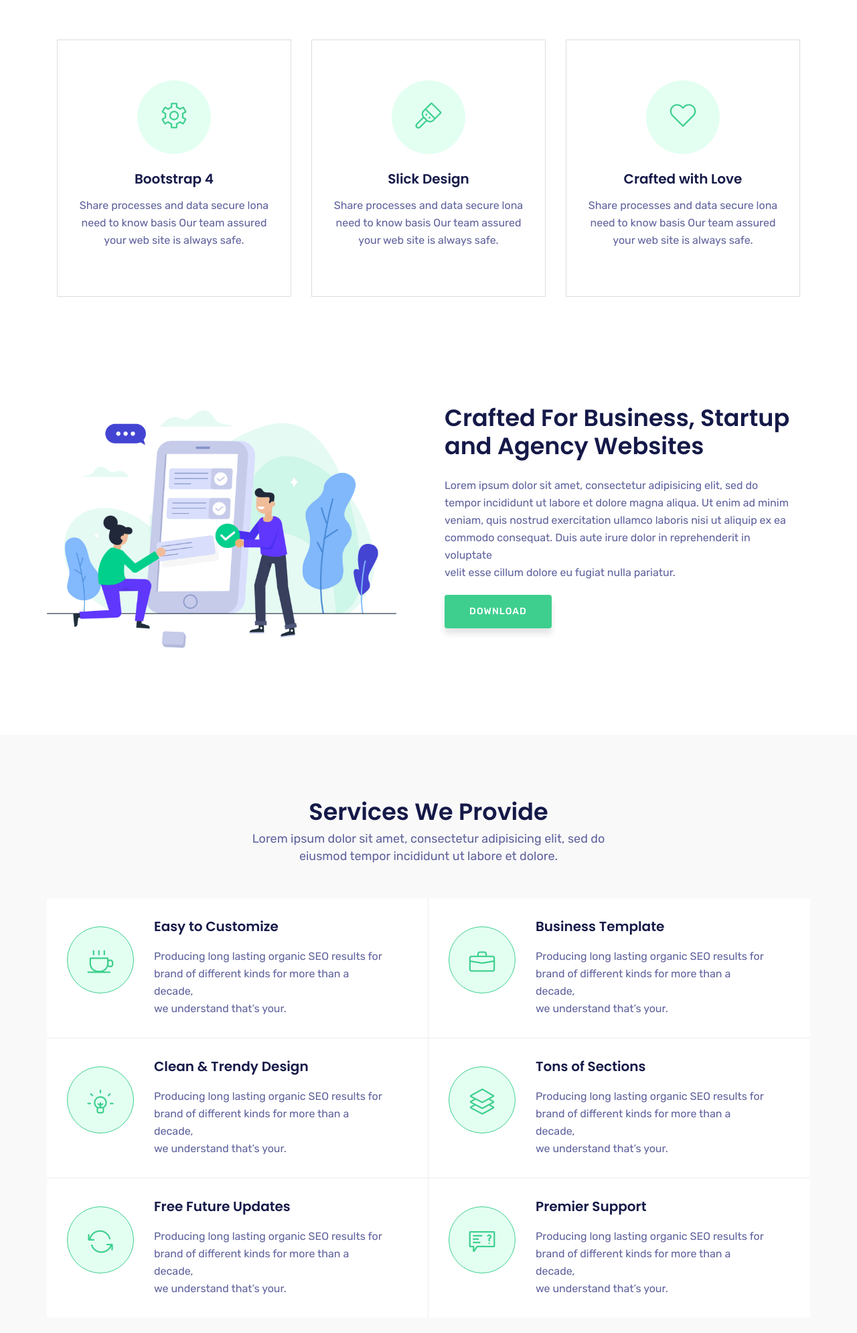
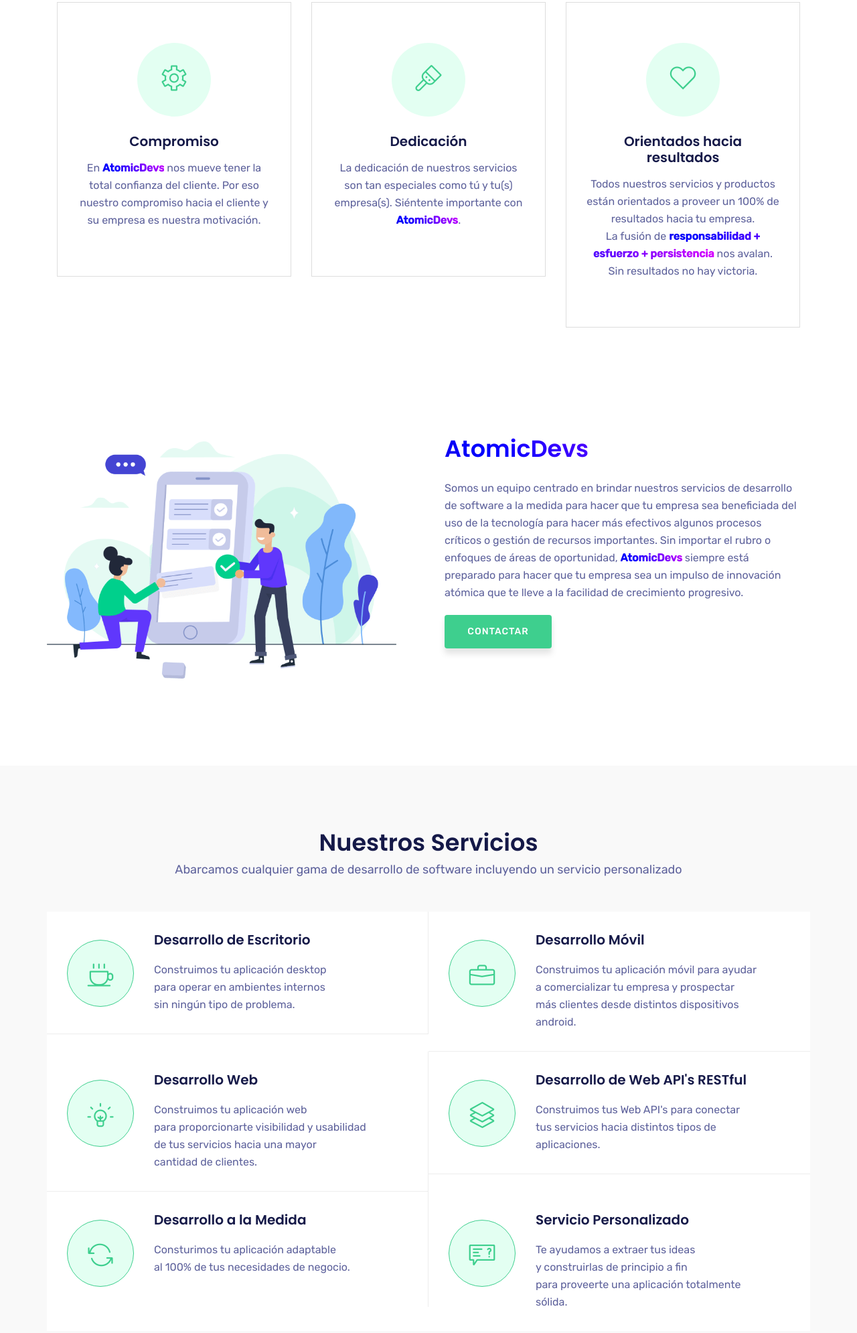
Before and after one commit to MrRasec19/atomic, a plain HTML site: page index.html in a window 1280 px wide. Shown: the part 763-2753 px from the top of the page at 67% size. Drawn offline with Linux system fonts and the light colour scheme; files whose address does not match are found by name.

Commit message:
Agregando descripciones del enfoque del negocio

```diff
--- a/index.html
+++ b/index.html
@@ -75,12 +75,12 @@
         <div class="row space-100">
           <div class="col-lg-6 col-md-12 col-xs-12">
             <div class="contents">
-              <h2 class="head-title">You are Using Free Lite Version</h2>
-              <p>Please, Purchase full version of Slick to get all pages, features and permission to use in commercial projects</p>
-              <div class="header-button">
+              <h2 class="head-title">Somos el inicio y el cambio de innovación tecnológica que necesitas.</h2>
+              <p>Lidera tu negocio hacia la grandeza.</p>
+              <!-- <div class="header-button">
                 <a href="https://rebrand.ly/slick-ud" rel="nofollow" target="_blank" class="btn btn-border-filled">Purchase Now</a>
                 <a href="https://rebrand.ly/slick-ud" rel="nofollow" target="_blank" class="btn btn-border page-scroll">Learn More</a>
-              </div>
+              </div> -->
             </div>
           </div>
           <div class="col-lg-6 col-md-12 col-xs-12 p-0">
@@ -105,8 +105,8 @@
               <div class="icon">
                 <i class="lni-cog"></i>
               </div>
-              <h4>Bootstrap 4</h4>
-              <p>Share processes and data secure lona need to know basis Our team assured your web site is always safe.</p>
+              <h4>Compromiso</h4>
+              <p>En <b class="gradient-text" style="font-weight: bolder;">AtomicDevs</b> nos mueve tener la total confianza del cliente. Por eso nuestro compromiso hacia el cliente y su empresa es nuestra motivación.</p>
             </div>
           </div>
           <!-- End Col -->
@@ -116,8 +116,8 @@
               <div class="icon">
                 <i class="lni-brush"></i>
               </div>
-              <h4>Slick Design</h4>
-              <p>Share processes and data secure lona need to know basis Our team assured your web site is always safe.</p>
+              <h4>Dedicación</h4>
+              <p>La dedicación de nuestros servicios son tan especiales como tú y tu(s) empresa(s). Siéntente importante con <b class="gradient-text" style="font-weight: bolder;">AtomicDevs</b>.</p>
             </div>
           </div>
           <!-- End Col -->
@@ -127,8 +127,8 @@
               <div class="icon">
                 <i class="lni-heart"></i>
               </div>
-              <h4>Crafted with Love</h4>
-              <p>Share processes and data secure lona need to know basis Our team assured your web site is always safe.</p>
+              <h4>Orientados hacia resultados</h4>
+              <p>Todos nuestros servicios y productos están orientados a proveer un 100% de resultados hacia tu empresa.<br>La fusión de <b class="gradient-text" style="font-weight: bolder;">responsabilidad + esfuerzo + persistencia</b> nos avalan. Sin resultados no hay victoria.</p>
             </div>
           </div>
           <!-- End Col -->
@@ -155,10 +155,13 @@
           <!-- Start Col -->
           <div class="col-lg-6 col-md-12 pl-4">
             <div class="business-item-info">
-              <h3>Crafted For Business, Startup and Agency Websites</h3>
-              <p>Lorem ipsum dolor sit amet, consectetur adipisicing elit, sed do <br> tempor incididunt ut labore et dolore magna aliqua. Ut enim ad minim <br> veniam, quis nostrud exercitation ullamco laboris nisi ut aliquip ex ea <br> commodo consequat. Duis aute irure dolor in reprehenderit in voluptate <br> velit esse cillum dolore eu fugiat nulla pariatur.</p>
+              <h3 class="gradient-text" style="font-weight: bolder;">AtomicDevs</h3>
+              <p>Somos un equipo centrado en brindar nuestros servicios de desarrollo de software a la medida para hacer que tu empresa sea beneficiada del uso de la tecnología para hacer más efectivos algunos procesos críticos o gestión de recursos importantes.
+                Sin importar el rubro o enfoques de áreas de oportunidad, <b class="gradient-text" style="font-weight: bolder;">AtomicDevs</b> siempre está preparado para hacer que tu empresa sea un impulso de innovación atómica que te lleve a la facilidad de crecimiento progresivo.
+              </p>
 
-              <a class="btn btn-common" href="#">download</a>
+              <!-- <a class="btn btn-common" href="#">download</a> -->
+              <a class="btn btn-common nav-link page-scroll" href="#contact">Contactar</a>
             </div>
           </div>
           <!-- End Col -->
@@ -178,9 +181,9 @@
           <div class="col-lg-12">
             <div class="features-text section-header text-center">
               <div>
-                <h2 class="section-title">Services We Provide</h2>
+                <h2 class="section-title">Nuestros Servicios</h2>
                 <div class="desc-text">
-                  <p>Lorem ipsum dolor sit amet, consectetur adipisicing elit, sed do <br> eiusmod tempor incididunt ut labore et dolore.</p>
+                  <p>Abarcamos cualquier gama de desarrollo de software incluyendo un servicio personalizado<br> </p>
                 </div>
               </div>
             </div>
@@ -198,8 +201,8 @@
                  <i class="lni-coffee-cup"></i>
                </div>
                <div class="feature-info float-left">
-                 <h4>Easy to Customize</h4>
-                 <p>Producing long lasting organic SEO results for <br> brand of different kinds for more than a decade,<br> we understand that’s your.</p>
+                 <h4>Desarrollo de Escritorio</h4>
+                    <p>Construimos tu aplicación desktop<br>para operar en ambientes internos<br>sin ningún tipo de problema.</p>
                </div>
             </div>
             <!-- End Fetatures -->
@@ -214,8 +217,8 @@
                  <i class="lni-briefcase"></i>
                </div>
                <div class="feature-info float-left">
-                 <h4>Business Template</h4>
-                 <p>Producing long lasting organic SEO results for <br> brand of different kinds for more than a decade,<br> we understand that’s your.</p>
+                 <h4>Desarrollo Móvil</h4>
+                 <p>Construimos tu aplicación móvil para ayudar<br>a comercializar tu empresa y prospectar<br>más clientes desde distintos dispositivos android.</p>
                </div>
             </div>
             <!-- End Fetatures -->
@@ -230,8 +233,8 @@
                  <i class="lni-invention"></i>
                </div>
                <div class="feature-info float-left">
-                 <h4>Clean & Trendy Design</h4>
-                 <p>Producing long lasting organic SEO results for <br> brand of different kinds for more than a decade,<br> we understand that’s your.</p>
+                 <h4>Desarrollo Web</h4>
+                 <p>Construimos tu aplicación web<br>para proporcionarte visibilidad y usabilidad<br>de tus servicios hacia una mayor<br>cantidad de clientes.</p>
                </div>
             </div>
             <!-- End Fetatures -->
@@ -246,8 +249,8 @@
                 <i class="lni-layers"></i>
                </div>
                <div class="feature-info float-left">
-                 <h4>Tons of Sections</h4>
-                 <p>Producing long lasting organic SEO results for <br> brand of different kinds for more than a decade,<br> we understand that’s your.</p>
+                 <h4>Desarrollo de Web API's RESTful</h4>
+                 <p>Construimos tus Web API's para conectar<br>tus servicios hacia distintos tipos de aplicaciones.</p>
                </div>
             </div>
             <!-- End Fetatures -->
@@ -262,8 +265,8 @@
                  <i class="lni-reload"></i>
                </div>
                <div class="feature-info float-left">
-                 <h4>Free Future Updates</h4>
-                 <p>Producing long lasting organic SEO results for <br> brand of different kinds for more than a decade,<br> we understand that’s your.</p>
+                 <h4>Desarrollo a la Medida</h4>
+                 <p>Consturimos tu aplicación adaptable<br>al 100% de tus necesidades de negocio.</p>
                </div>
             </div>
             <!-- End Fetatures -->
@@ -278,8 +281,8 @@
                  <i class="lni-support"></i>
                </div>
                <div class="feature-info float-left">
-                 <h4>Premier Support</h4>
-                 <p>Producing long lasting organic SEO results for <br> brand of different kinds for more than a decade,<br> we understand that’s your.</p>
+                 <h4>Servicio Personalizado</h4>
+                 <p>Te ayudamos a extraer tus ideas<br>y construirlas de principio a fin<br>para proveerte una aplicación totalmente sólida.</p>
                </div>
             </div>
             <!-- End Fetatures -->
@@ -302,10 +305,10 @@
           <div class="col-lg-12">
             <div class="showcase-text section-header text-center">
               <div>
-                <h2 class="section-title">Recent Works</h2>
+                <h2 class="section-title">Trabajos Recientes</h2>
                 <div class="desc-text">
-                  <p>Lorem ipsum dolor sit amet, consectetur adipisicing elit, sed do</p>
-                  <p>eiusmod tempor incididunt ut labore et dolore.</p>
+                  <p>Estos son algunos de los proyectos realizados.</p>
+                  <p>Para nuestros estimados y apreciables clientes.</p>
                 </div>
               </div>
             </div>
@@ -919,10 +922,10 @@
           <div class="col-lg-12">
             <div class="team-text section-header text-center">
               <div>
-                <h2 class="section-title">Team Members</h2>
+                <h2 class="section-title">Miembros del Equipo</h2>
                 <div class="desc-text">
-                  <p>Lorem ipsum dolor sit amet, consectetur adipisicing elit, sed do</p>
-                  <p>eiusmod tempor incididunt ut labore et dolore.</p>
+                  <p>Equipo AtomicDevs</p>
+                  <p>Siempre a listos para atender tus necesidades de negocio.</p>
                 </div>
               </div>
             </div>
@@ -948,8 +951,8 @@
                   </ul>
                 </div>
                 <div class="team-inner text-center">
-                  <h5 class="team-title">Patric Green</h5>
-                  <p>Lead Designer</p>
+                  <h5 class="team-title">Alan Morales</h5>
+                  <p>CEO y Back-End Developer</p>
                 </div>
               </div>
             </div>
@@ -972,8 +975,8 @@
                   </ul>
                 </div>
                 <div class="team-inner text-center">
-                  <h5 class="team-title">Celina D Cruze</h5>
-                  <p>Front-end Developer</p>
+                  <h5 class="team-title">Rasec Camacho</h5>
+                  <p>Front-End Developer</p>
                 </div>
               </div>
             </div>
@@ -996,8 +999,8 @@
                   </ul>
                 </div>
                 <div class="team-inner text-center">
-                  <h5 class="team-title">Daryl Dixon</h5>
-                  <p>Content Writer</p>
+                  <h5 class="team-title">Francisco Sandoval</h5>
+                  <p>Back-End Developer</p>
                 </div>
               </div>
             </div>
@@ -1005,7 +1008,7 @@
           <!-- Start Col -->
 
           <!-- Start Col -->
-          <div class="col-lg-3 col-md-6 col-xs-12">
+          <!-- <div class="col-lg-3 col-md-6 col-xs-12">
             <div class="single-team">
               <div class="team-thumb">
                 <img src="img/team/04.jpg" class="img-fluid" alt="">
@@ -1025,7 +1028,7 @@
                 </div>
               </div>
             </div>
-          </div>
+          </div> -->
           <!-- Start Col -->
 
 
@@ -1045,10 +1048,10 @@
           <div class="col-lg-12">
             <div class="blog-text section-header text-center">
               <div>
-                <h2 class="section-title">Latest Blog Posts</h2>
+                <h2 class="section-title">Últimas publicaciones del blog</h2>
                 <div class="desc-text">
-                  <p>Lorem ipsum dolor sit amet, consectetur adipisicing elit, sed do</p>
-                  <p>eiusmod tempor incididunt ut labore et dolore.</p>
+                  <p>Ejemplo de blog post colocado</p>
+                  <p>Algunos de nuestros proyectos de innovación recientes.</p>
                 </div>
               </div>
             </div>
@@ -1143,7 +1146,7 @@
                 <h2 class="section-title">Ponte en Contacto</h2>
                 <div class="desc-text">
                   <p>Conecta con nosotros y en breve nos comunicaremos contigo.</p>
-                  <p>Atrévete a elevar e impulsar tu negocio a otro nivel con tecnología de AtomicDevs.</p>
+                  <p>Atrévete a elevar, impulsar, fusionar y transformar tu negocio<br>en un átomo innovador con tecnología de <b class="gradient-text" style="font-weight: bolder;">AtomicDevs</b>.</p>
                 </div>
               </div>
             </div>
@@ -1299,7 +1302,7 @@
             <div class="row">
               <div class="col-md-12">
                 <div class="site-info text-center">
-                  <p>Crafted by <a href="http://uideck.com" rel="nofollow">UIdeck</a></p>
+                  <p>Elaborado por <a style="font-weight: bolder;" href="#" rel="nofollow">AtomicDevs</a></p>
                 </div>
 
               </div>
```
